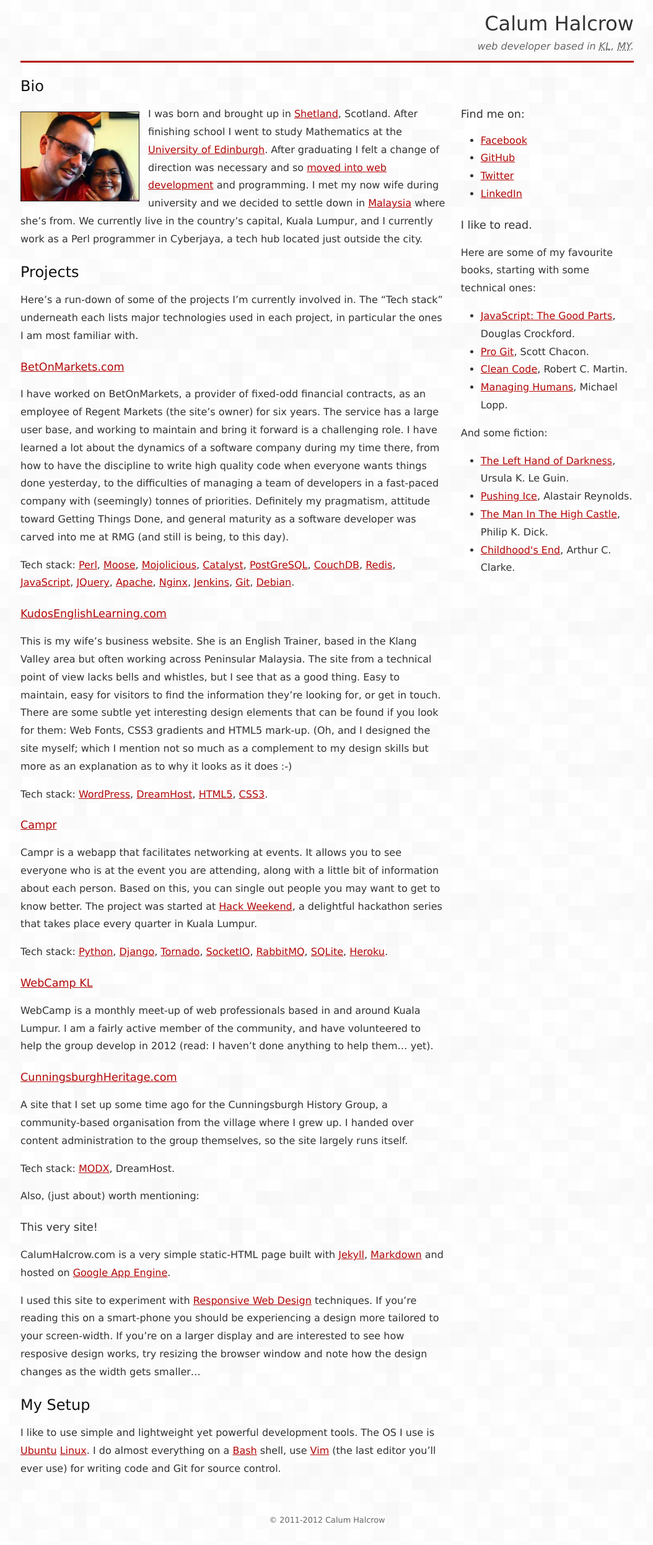
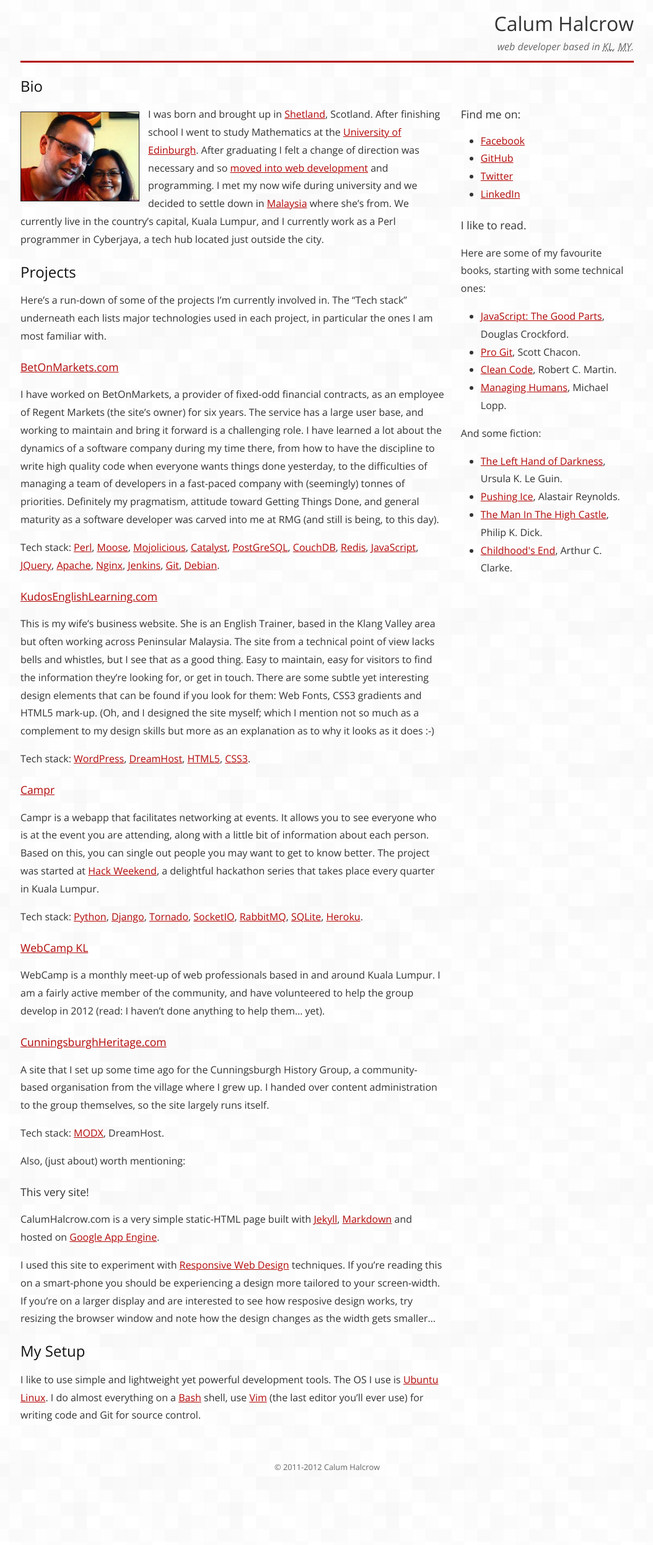
Before and after one commit to calumhalcrow/calumhalcrow, a Jekyll site: the page built from index.md, in a window 1280 px wide. Shown: the whole page at 62% size, without its empty margins (112-1166 px from the left). Built offline with Jekyll 4.4.1, drawn with Linux system fonts in a browser that asks for light colours; after the commit the page ends 2407 px from its top, so only the background shows below that.

Commit message:
Use Open Sans web font.

```diff
--- a/_layouts/main.html
+++ b/_layouts/main.html
@@ -6,8 +6,8 @@
         <meta name="description" content="Malaysian based programmer who likes building for the web, writing clean code and practicing Agile development techniques.">
         <meta name="author" content="Calum Halcrow">
         <meta name="viewport" content="initial-scale=1.0,width=device-width">
-
-        <link rel="stylesheet" href="/css/style.css">
+        <link rel="stylesheet" type="text/css" href="http://fonts.googleapis.com/css?family=Open+Sans:400italic,700italic,400,700">
+        <link rel="stylesheet" type="text/css" href="/css/style.css">
     </head>
 
     <body>
--- a/css/style.css
+++ b/css/style.css
@@ -52,7 +52,7 @@ table {
 body {
     width:90%;
     margin:0 auto;
-    font-family:"Lucida Grande","Lucida Sans Unicode",verdana,geneva,sans-serif;
+    font-family:"Open Sans","Lucida Grande","Lucida Sans Unicode",verdana,geneva,sans-serif;
     background:url(/i/square_bg.png) repeat;
     line-height:1.8em;
     color:#333;
```
